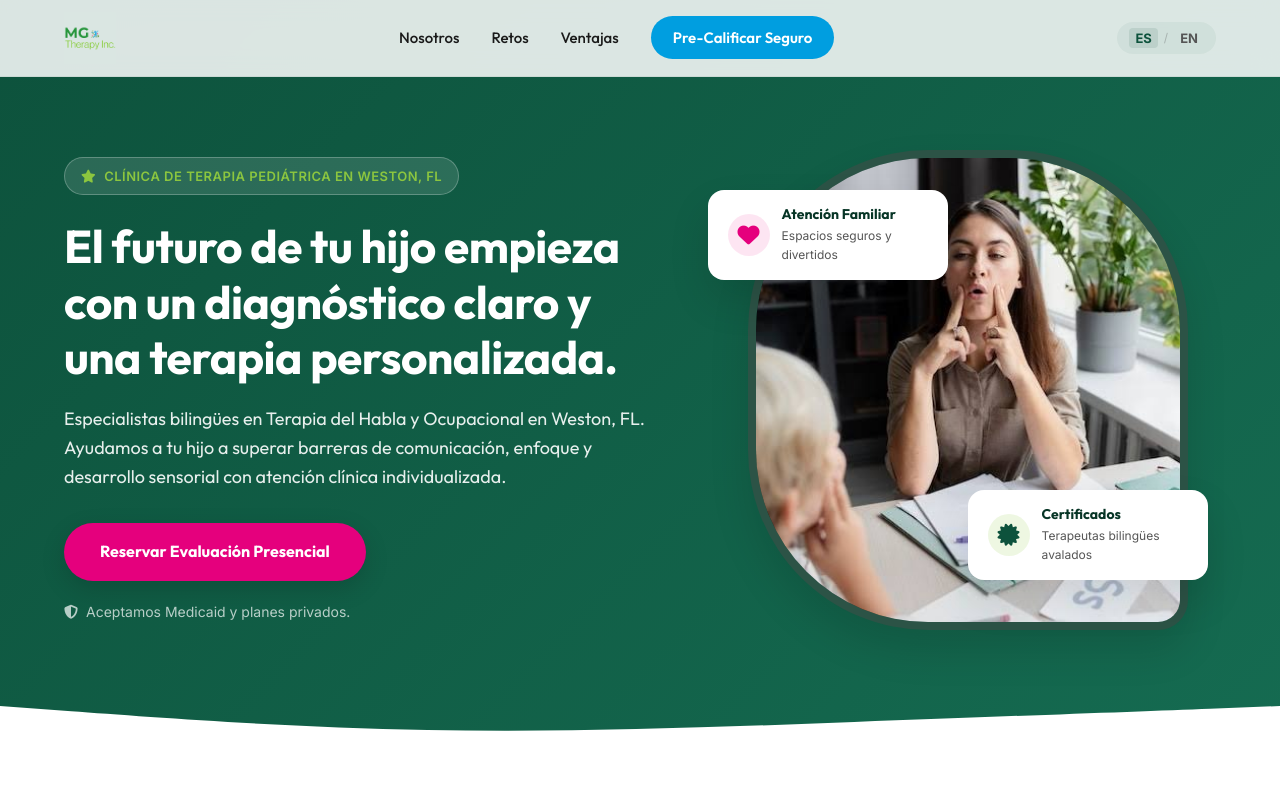
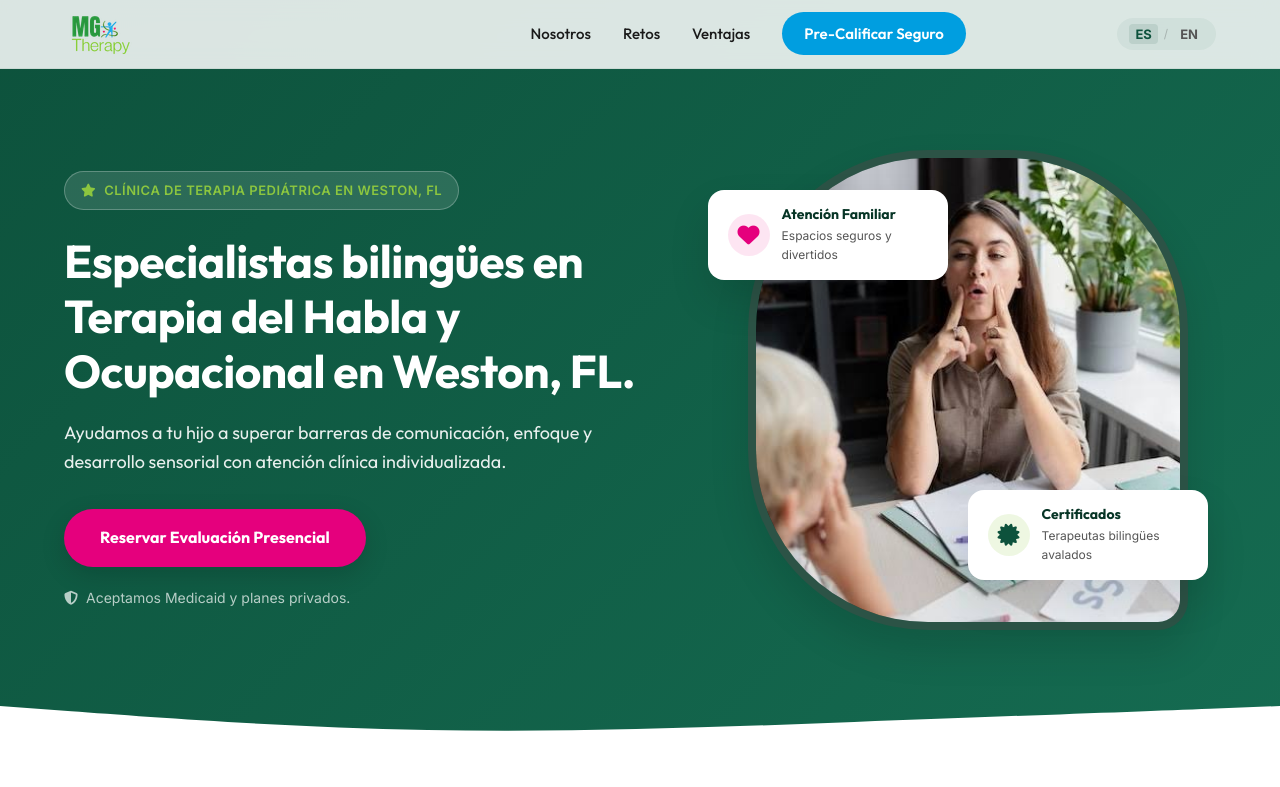
Before and after one commit to yelich/portfolio-remotos-vibe-coding, a plain HTML site: page index.html in a window 1280 px wide. Shown: the top 787 px of the page. Drawn offline with Linux system fonts and the light colour scheme.

Commit message:
Update logo layout to specific header/footer files and update Spanish hero title/subtitle text

```diff
--- a/index.css
+++ b/index.css
@@ -113,7 +113,7 @@ button, input, textarea, select {
 }
 
 .clinic-logo {
-    height: 52px;
+    height: 44px;
     width: auto;
     object-fit: contain;
 }
@@ -1169,9 +1169,6 @@ form {
     height: 60px;
     width: auto;
     margin-bottom: 20px;
-    background-color: white;
-    padding: 6px;
-    border-radius: var(--border-radius-sm);
 }
 
 .footer-tagline {
--- a/index.html
+++ b/index.html
@@ -25,7 +25,7 @@
     <header class="main-header">
         <div class="header-container">
             <a href="#" class="logo-area">
-                <img src="assets/logo.png" alt="MG Therapy Inc. Logo" class="clinic-logo">
+                <img src="assets/logo_header.png" alt="MG Therapy Inc. Logo" class="clinic-logo">
             </a>
 
             <nav class="nav-menu">
@@ -75,10 +75,10 @@
                         <i class="fa-solid fa-star"></i> Clínica de Terapia Pediátrica en Weston, FL
                     </div>
                     <h1 class="hero-title" data-i18n="hero_title">
-                        El futuro de tu hijo empieza con un diagnóstico claro y una terapia personalizada.
+                        Especialistas bilingües en Terapia del Habla y Ocupacional en Weston, FL.
                     </h1>
                     <h2 class="hero-subtitle" data-i18n="hero_subtitle">
-                        Especialistas bilingües en Terapia del Habla y Ocupacional en Weston, FL. Ayudamos a tu hijo a superar barreras de comunicación, enfoque y desarrollo sensorial con atención clínica individualizada.
+                        Ayudamos a tu hijo a superar barreras de comunicación, enfoque y desarrollo sensorial con atención clínica individualizada.
                     </h2>
                     <div class="hero-actions">
                         <a href="#contact-section" class="btn-cta btn-magenta" data-i18n="hero_primary_cta">
@@ -350,7 +350,7 @@
         <div class="container footer-grid">
             <!-- Col 1: Clinic Info -->
             <div class="footer-info">
-                <img src="assets/logo.png" alt="MG Therapy Inc. Logo" class="footer-logo">
+                <img src="assets/logo_footer.png" alt="MG Therapy Inc. Logo" class="footer-logo">
                 <p class="footer-tagline" data-i18n="footer_tagline">Confianza profesional y acompañamiento familiar en cada etapa del camino.</p>
                 <div class="contact-details">
                     <p class="contact-item">
--- a/index.js
+++ b/index.js
@@ -11,8 +11,8 @@ const translations = {
 
         // Hero Section
         hero_micro_badge: "<i class='fa-solid fa-star'></i> Clínica de Terapia Pediátrica en Weston, FL",
-        hero_title: "El futuro de tu hijo empieza con un diagnóstico claro y una terapia personalizada.",
-        hero_subtitle: "Especialistas bilingües en Terapia del Habla y Ocupacional en Weston, FL. Ayudamos a tu hijo a superar barreras de comunicación, enfoque y desarrollo sensorial con atención clínica individualizada.",
+        hero_title: "Especialistas bilingües en Terapia del Habla y Ocupacional en Weston, FL.",
+        hero_subtitle: "Ayudamos a tu hijo a superar barreras de comunicación, enfoque y desarrollo sensorial con atención clínica individualizada.",
         hero_primary_cta: "Reservar Evaluación Presencial",
         hero_trust_text: "Aceptamos Medicaid y planes privados.",
         badge_atencion_title: "Atención Familiar",
```
Also changed, not shown: assets/logo.png (deleted), assets/logo_footer.png (added), assets/logo_header.png (added).
